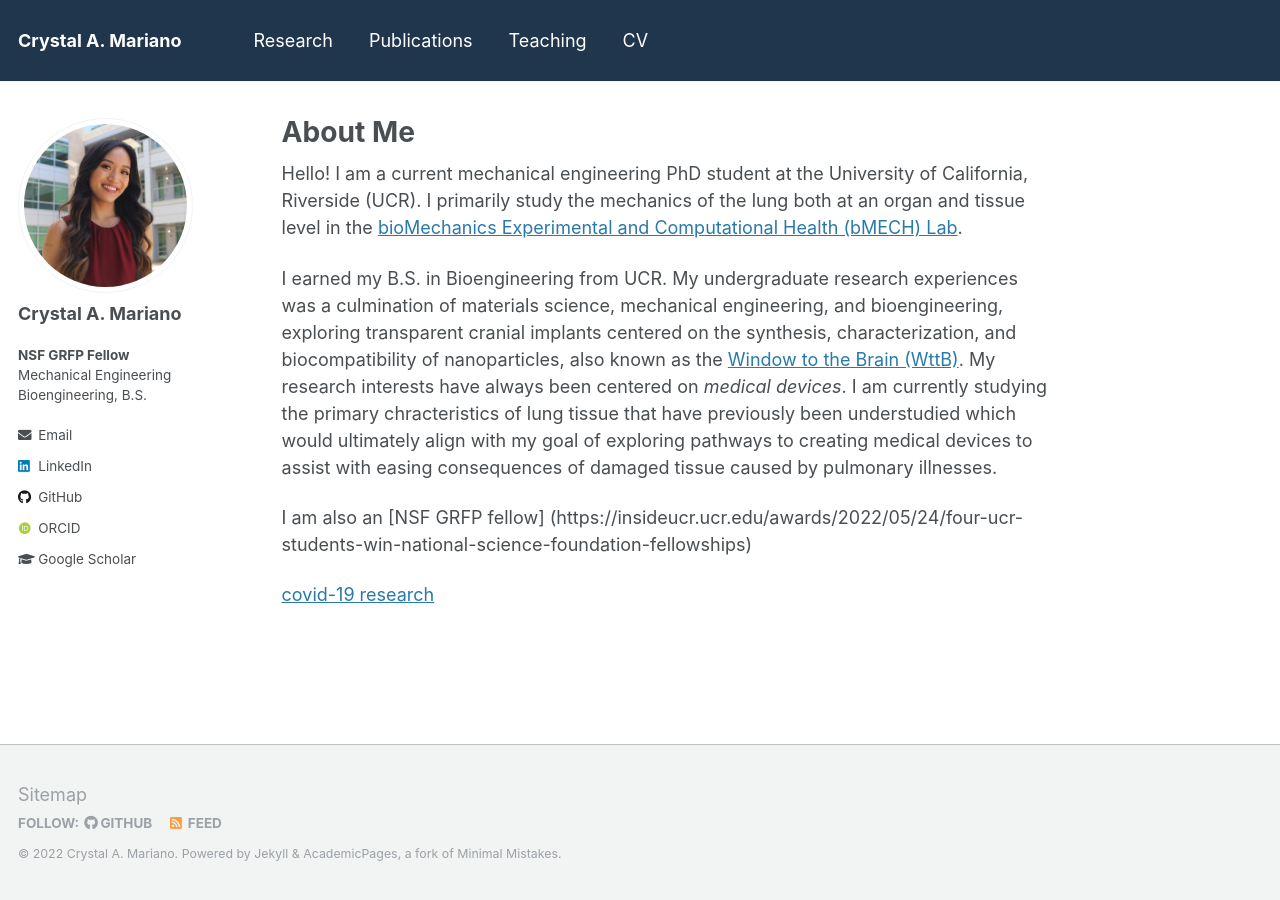
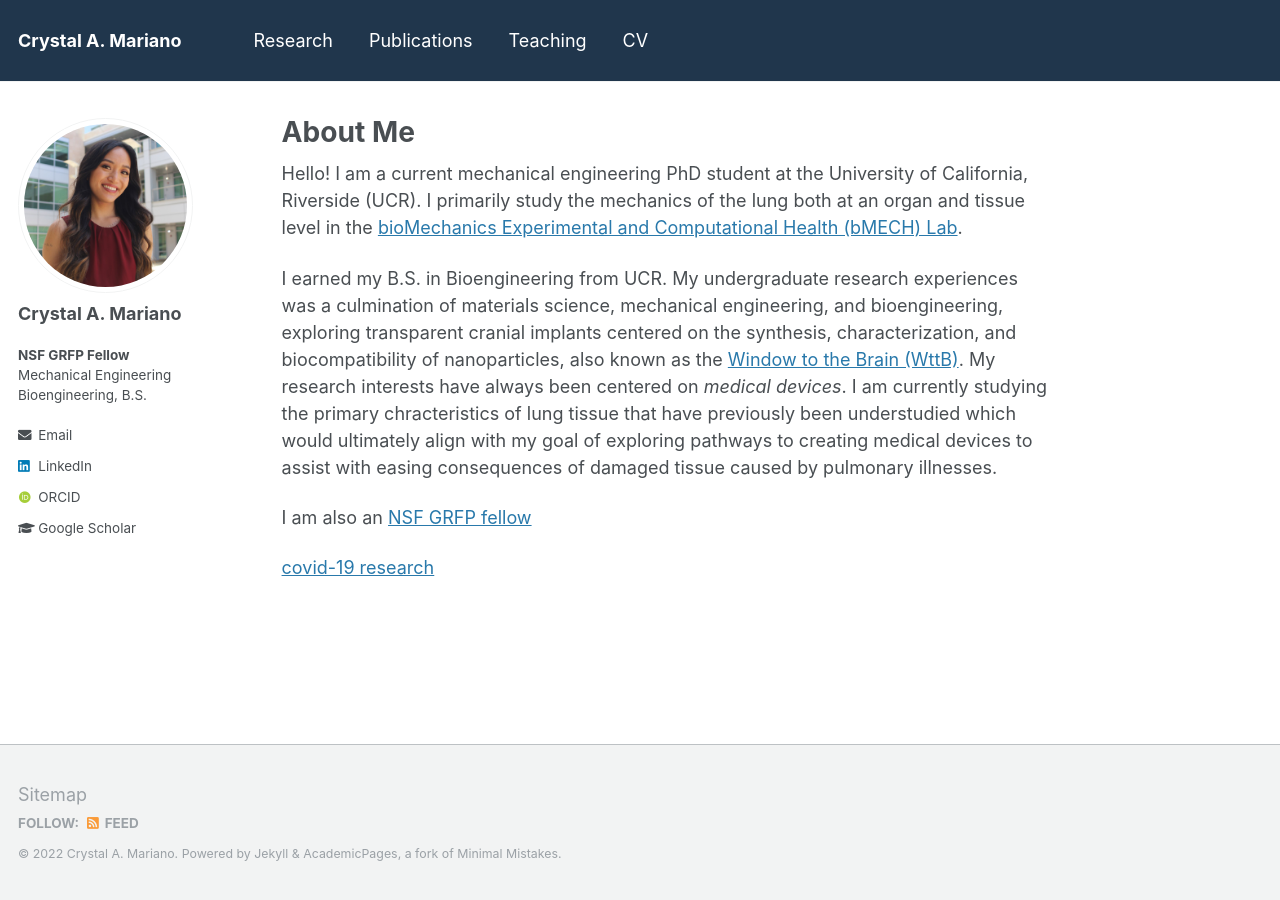
Before and after one commit to crystalamariano/crystalamariano.github.io, a Jekyll site: the page built from _pages/about.md, in a window 1280 px wide. Built offline with Jekyll 4.4.1, drawn with Linux system fonts in a browser that asks for light colours; some web fonts are replaced; part of the change alters nothing that is shown.

Commit message:
Edit about

```diff
--- a/_config.yml
+++ b/_config.yml
@@ -99,7 +99,7 @@ author:
   flickr           :
   facebook         :
   foursquare       :
-  github           : "crystalamariano"
+  github           :
   #gitlab           :
   google_plus      :
   keybase          :
--- a/_pages/about.md
+++ b/_pages/about.md
@@ -21,6 +21,6 @@ of lung tissue that have previously been understudied which would ultimately ali
 creating medical devices to assist with easing consequences of damaged tissue caused by pulmonary illnesses.
 
 
-I am also an [NSF GRFP fellow] (https://insideucr.ucr.edu/awards/2022/05/24/four-ucr-students-win-national-science-foundation-fellowships)
+I am also an [NSF GRFP fellow](https://insideucr.ucr.edu/awards/2022/05/24/four-ucr-students-win-national-science-foundation-fellowships)
 
 [covid-19 research](https://news.ucr.edu/articles/2020/05/14/covid-19-highlights-what-we-have-yet-learn-about-lung-mechanics)
```
